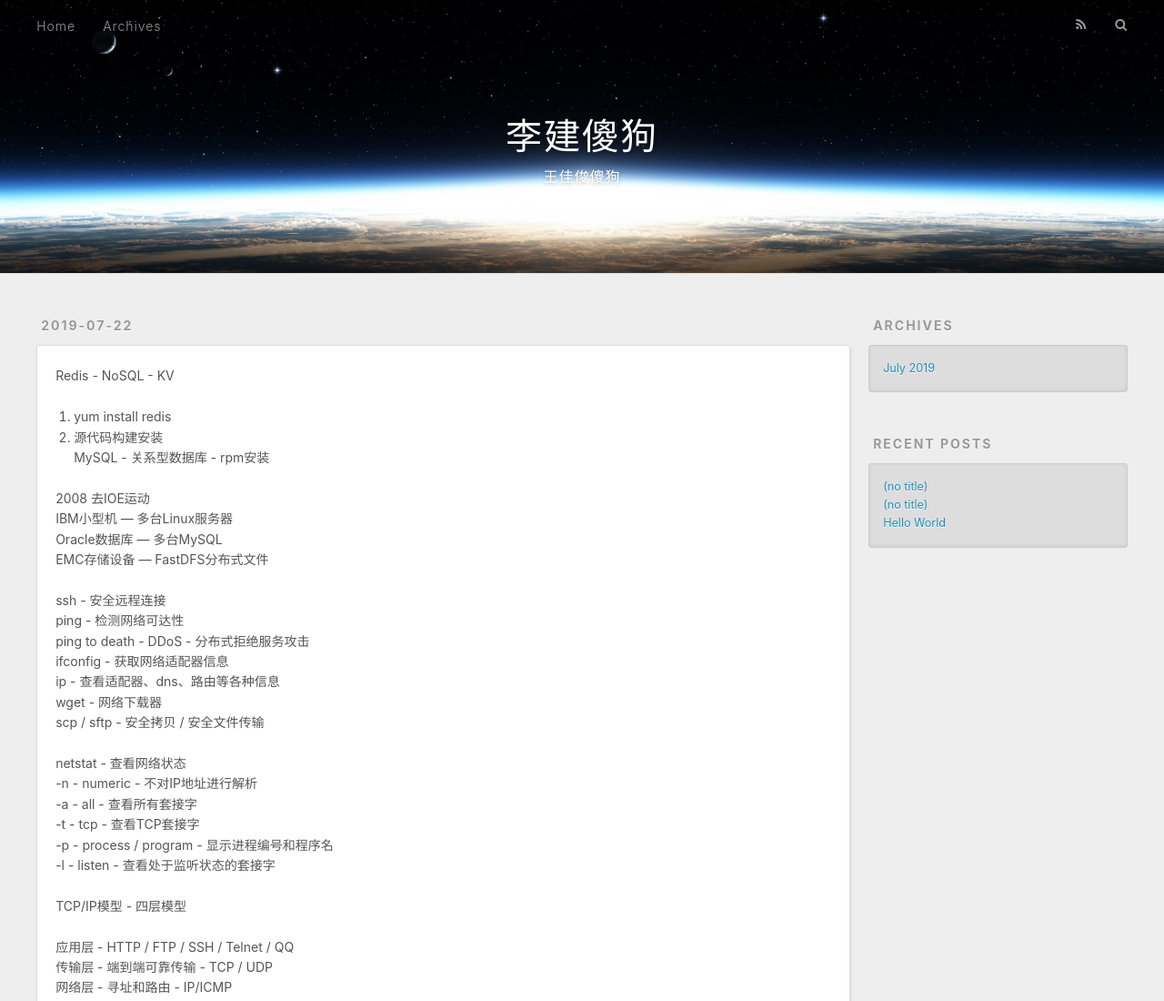
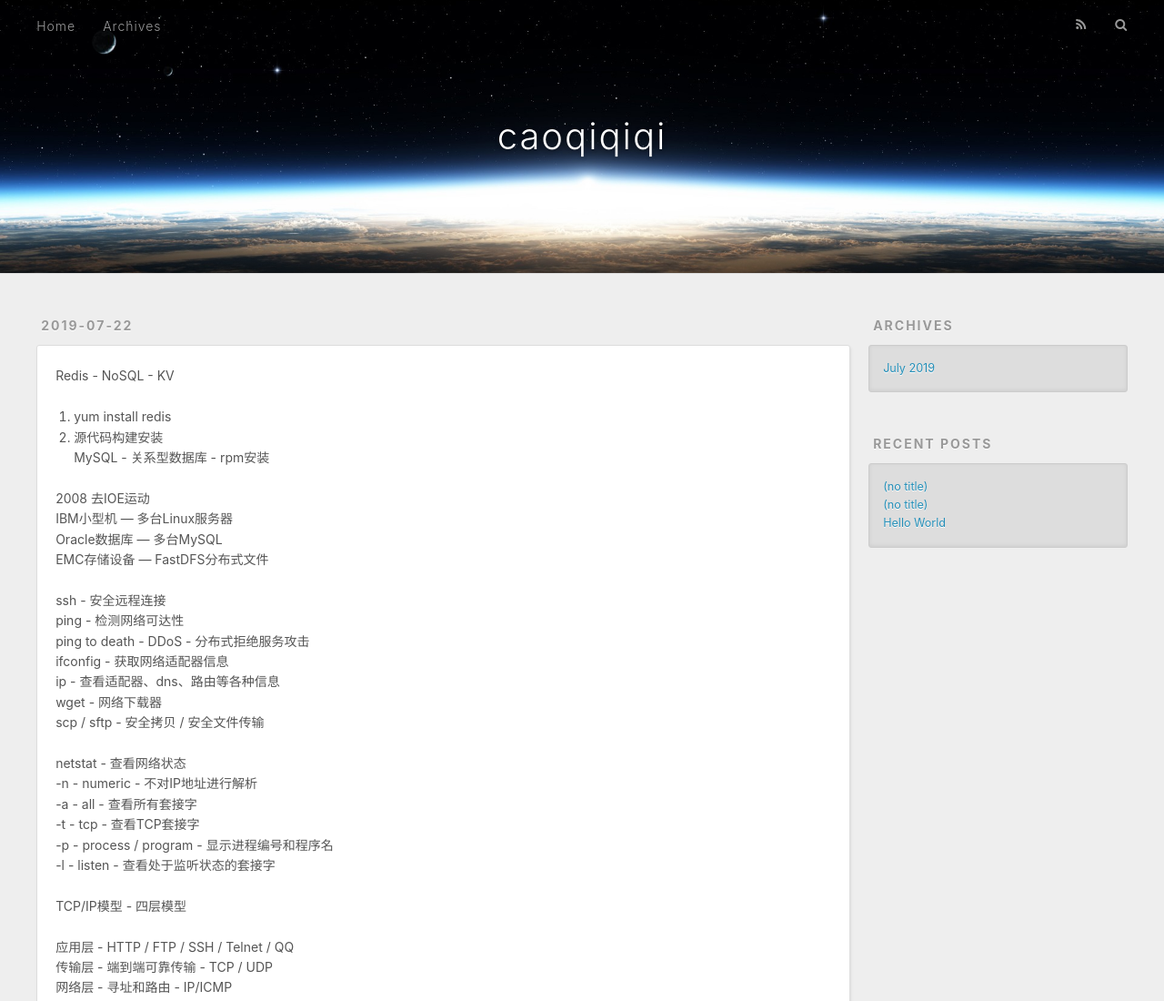
Before and after one commit to caoqiqiqi/caoqiqiqi.github.io, a plain HTML site: page 2019/07/22/Linux/index.html in a window 1280 px wide. Shown: the top 1100 px of the page at 91% size. Drawn offline with nearby package versions, Linux system fonts and the light colour scheme.

Commit message:
Site updated: 2019-07-23 16:33:05

```diff
--- a/2019/07/22/Linux/index.html
+++ b/2019/07/22/Linux/index.html
@@ -5,21 +5,21 @@
 
 
 
-  <title>李建傻狗</title>
+  <title>caoqiqiqi</title>
   <meta name="viewport" content="width=device-width, initial-scale=1, maximum-scale=1">
   <meta name="description" content="Redis - NoSQL - KV  yum install redis 源代码构建安装MySQL - 关系型数据库 - rpm安装  2008 去IOE运动IBM小型机 — 多台Linux服务器Oracle数据库 — 多台MySQLEMC存储设备 — FastDFS分布式文件 ssh - 安全远程连接ping - 检测网络可达性ping to death - DDoS - 分布式拒绝服务攻击i">
 <meta property="og:type" content="article">
-<meta property="og:title" content="李建傻狗">
+<meta property="og:title" content="caoqiqiqi">
 <meta property="og:url" content="http://yoursite.com/2019/07/22/Linux/index.html">
-<meta property="og:site_name" content="李建傻狗">
+<meta property="og:site_name" content="caoqiqiqi">
 <meta property="og:description" content="Redis - NoSQL - KV  yum install redis 源代码构建安装MySQL - 关系型数据库 - rpm安装  2008 去IOE运动IBM小型机 — 多台Linux服务器Oracle数据库 — 多台MySQLEMC存储设备 — FastDFS分布式文件 ssh - 安全远程连接ping - 检测网络可达性ping to death - DDoS - 分布式拒绝服务攻击i">
 <meta property="og:locale" content="default">
 <meta property="og:updated_time" content="2019-07-22T02:15:19.395Z">
 <meta name="twitter:card" content="summary">
-<meta name="twitter:title" content="李建傻狗">
+<meta name="twitter:title" content="caoqiqiqi">
 <meta name="twitter:description" content="Redis - NoSQL - KV  yum install redis 源代码构建安装MySQL - 关系型数据库 - rpm安装  2008 去IOE运动IBM小型机 — 多台Linux服务器Oracle数据库 — 多台MySQLEMC存储设备 — FastDFS分布式文件 ssh - 安全远程连接ping - 检测网络可达性ping to death - DDoS - 分布式拒绝服务攻击i">
 
-    <link rel="alternate" href="/atom.xml" title="李建傻狗" type="application/atom+xml">
+    <link rel="alternate" href="/atom.xml" title="caoqiqiqi" type="application/atom+xml">
 
 
     <link rel="icon" href="/favicon.png">
@@ -38,12 +38,8 @@
   <div id="header-outer" class="outer">
     <div id="header-title" class="inner">
       <h1 id="logo-wrap">
-        <a href="/" id="logo">李建傻狗</a>
+        <a href="/" id="logo">caoqiqiqi</a>
       </h1>
-
-        <h2 id="subtitle-wrap">
-          <a href="/" id="subtitle">王佳俊傻狗</a>
-        </h2>
 
     </div>
     <div id="header-inner" class="inner">
```
Also changed, not shown: 2019/07/19/hello-world/index.html (+4 -8 lines), 2019/07/22/set-up-the-blog/index.html (+6 -10 lines), archives/2019/07/index.html (+6 -10 lines), archives/2019/index.html (+6 -10 lines), archives/index.html (+6 -10 lines), index.html (+6 -10 lines).
